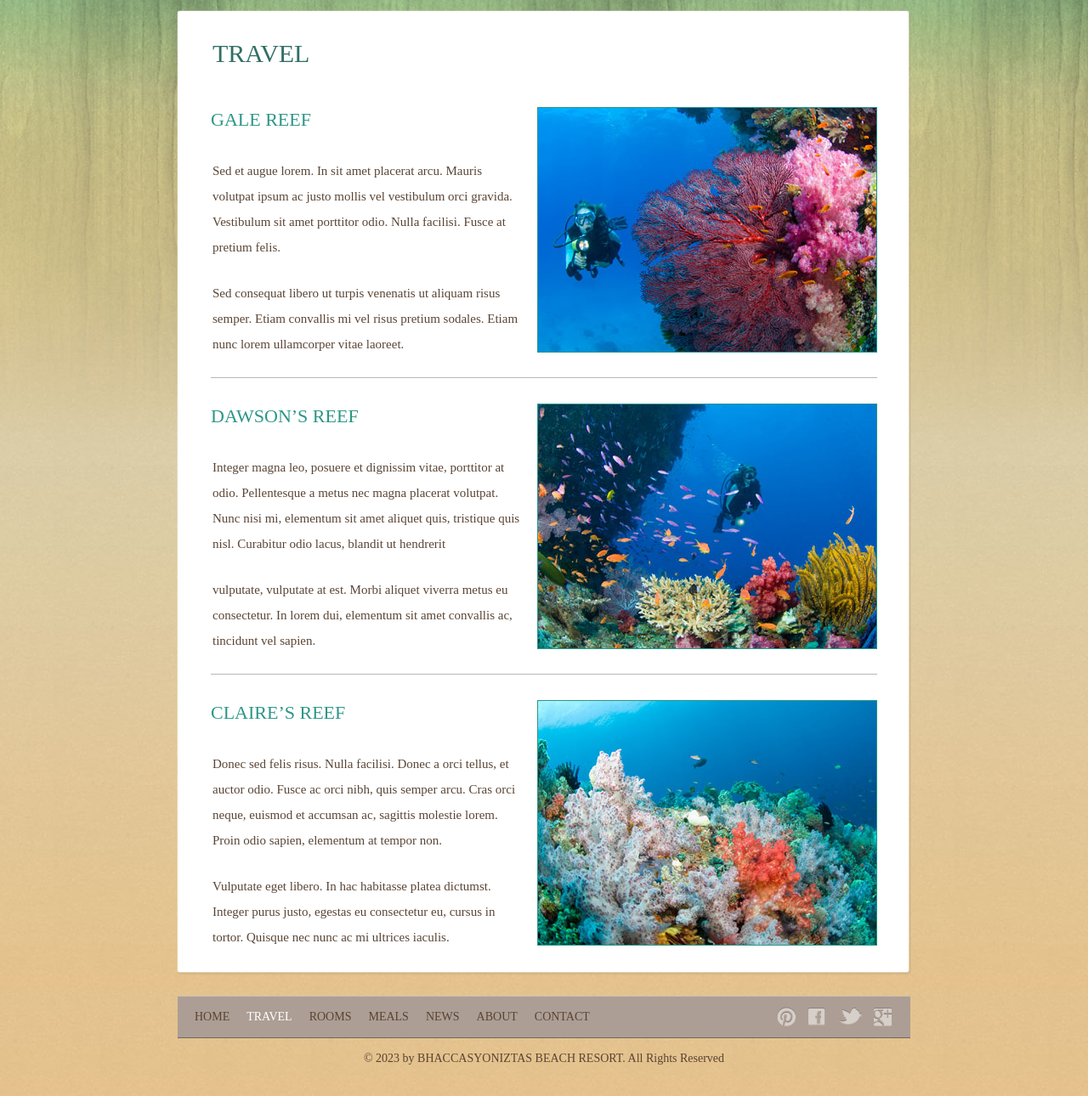
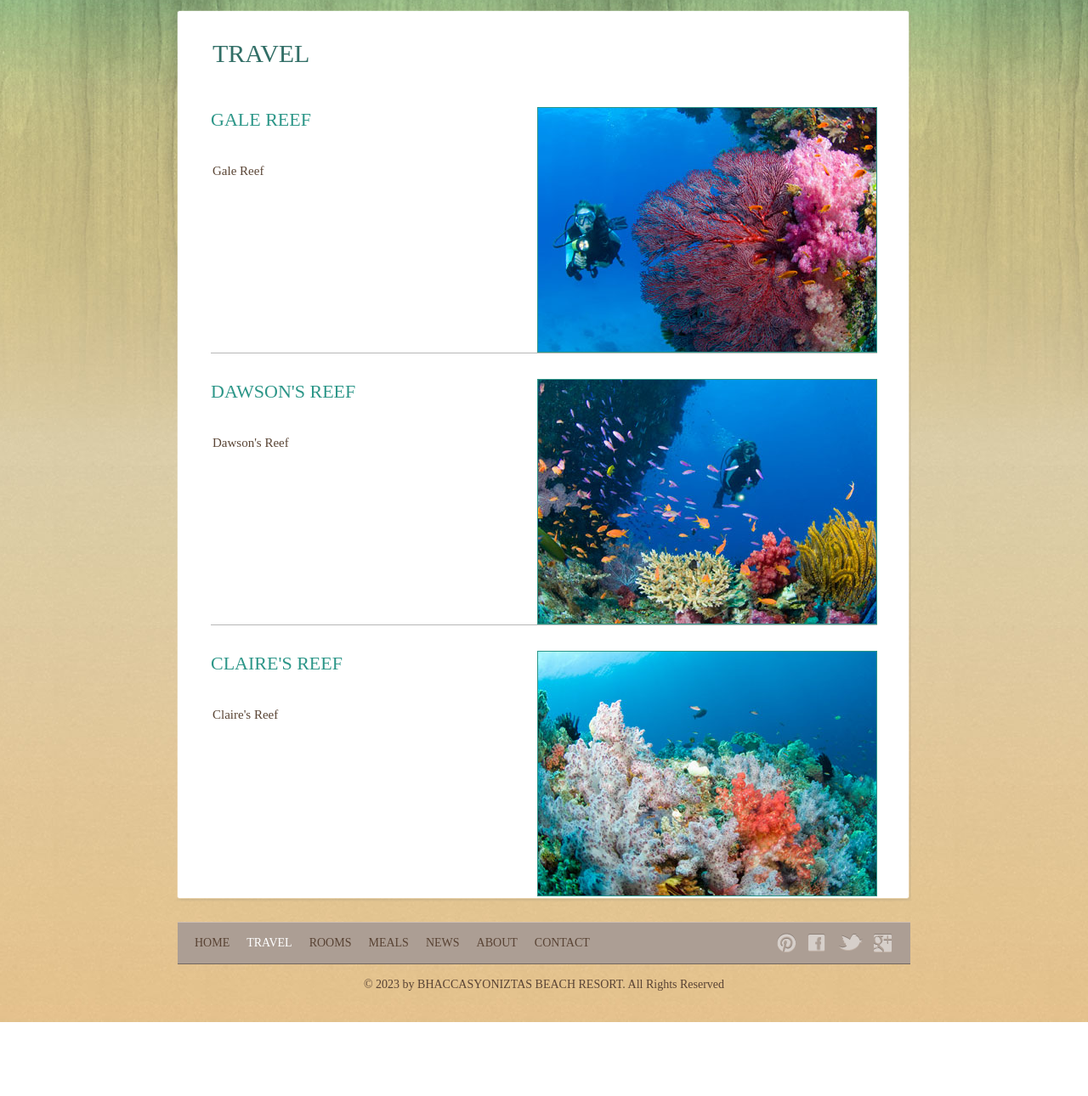
Before and after one commit to DaltonShort/CS-465, a Node server app: page /travel in a window 1280 px wide. Shown: the part 204-1494 px from the top of the page at 85% size. After the commit the page ends 1407 px from the top, so only its background shows below. Run offline with Node 20, Linux system fonts and the light colour scheme; some libraries are stand-ins or nearby versions.

Commit message:
Module 3 completed baseline

```diff
--- a/app_server/controllers/travel.js
+++ b/app_server/controllers/travel.js
@@ -1,7 +1,8 @@
-// GET travel view
+var fs = require('fs');
+var trips = JSON.parse(fs.readFileSync('./data/trips.json', 'utf8'));
 
 const travel = (req, res) => {
-    res.render('travel', {title: 'Travlr Getaways'});
+    res.render('travel', {title: 'Travlr Getaways', trips});
 };
 
 module.exports = {
--- a/app_server/views/travel.hbs
+++ b/app_server/views/travel.hbs
@@ -16,36 +16,13 @@
 						<div class="body">
 							<h1>Travel</h1>
 							<ul id="sites">
+			{{#each trips}}
 								<li>
-									<a href=“travel.html"><img src="images/reef1.jpg" alt="Img"></a>
-									<h2><a href=“travel.html">Gale Reef</a></h2>
-									<p>
-										Sed et augue lorem. In sit amet placerat arcu. Mauris volutpat ipsum ac justo mollis vel vestibulum orci gravida. Vestibulum sit amet porttitor odio. Nulla facilisi. Fusce at pretium felis.
-									</p>
-									<p>
-										Sed consequat libero ut turpis venenatis ut aliquam risus semper. Etiam convallis mi vel risus pretium sodales. Etiam nunc lorem ullamcorper vitae laoreet.
-									</p>
+									<a href="/travel"><img src="images/{{this.image}}" alt="Img"</a>
+									<h2><a href=".travel">{{this.name}}</a></h2>
+									{{{this.description}}}
 								</li>
-								<li>
-									<a href=“travel.html"><img src="images/reef2.jpg" alt="Img"></a>
-									<h2><a href=“travel.html">Dawson’s Reef</a></h2>
-									<p>
-										Integer magna leo, posuere et dignissim vitae, porttitor at odio. Pellentesque a metus nec magna placerat volutpat. Nunc nisi mi, elementum sit amet aliquet quis, tristique quis nisl. Curabitur odio lacus, blandit ut hendrerit
-									</p>
-									<p>
-										vulputate, vulputate at est. Morbi aliquet viverra metus eu consectetur. In lorem dui, elementum sit amet convallis ac, tincidunt vel sapien.
-									</p>
-								</li>
-								<li>
-									<a href=“travel.html"><img src="images/reef3.jpg" alt="Img"></a>
-									<h2><a href=“travel.html">Claire’s REEF</a></h2>
-									<p>
-										Donec sed felis risus. Nulla facilisi. Donec a orci tellus, et auctor odio. Fusce ac orci nibh, quis semper arcu. Cras orci neque, euismod et accumsan ac, sagittis molestie lorem. Proin odio sapien, elementum at tempor non.
-									</p>
-									<p>
-										Vulputate eget libero. In hac habitasse platea dictumst. Integer purus justo, egestas eu consectetur eu, cursus in tortor. Quisque nec nunc ac mi ultrices iaculis.
-									</p>
-								</li>
+			{{/each}}
 							</ul>
 						</div>
 					</div>
--- /dev/null
+++ b/data/trips.json
@@ -0,0 +1,16 @@
+[
+    {
+        "name" : "Gale Reef",
+        "image" : "reef1.jpg",
+        "description" : "<p>Gale Reef"
+    } , {
+        "name" : "Dawson's reef",
+        "image" : "reef2.jpg",
+        "description" : "<p>Dawson's Reef"
+    }, {
+        "name" : "Claire's Reef",
+        "image" : "reef3.jpg",
+        "description" : "<p>Claire's Reef"
+    }
+
+]
--- a/public/index.html
+++ b/public/index.html
@@ -19,7 +19,7 @@
 							<a href="index.html">Home</a>
 						</li>
 						<li>
-							<a href="travel.html">Travel</a>
+							<a href="../travel">Travel</a>
 						</li>
 						<li>
 							<a href="rooms.html">Rooms</a>
```
